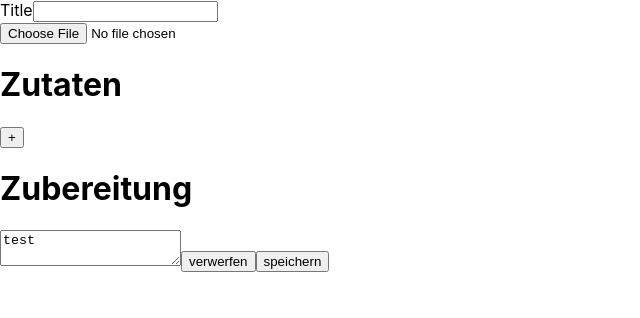
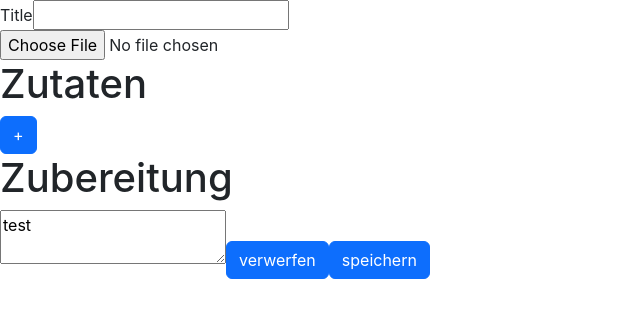
Before and after one commit to KlnSdr/webEngineering-2024-frontend, a React (Create React App) app in the folder frontend-react/: page / in a window 1280 px wide. Shown: the top 318 px of the page, without its empty margins (0-640 px from the left). Built offline with nearby package versions, Linux system fonts and the light colour scheme.

Commit message:
[FRONTEND-7]: use bootstrap buttons

```diff
--- a/frontend-react/package.json
+++ b/frontend-react/package.json
@@ -10,7 +10,9 @@
     "@types/node": "^16.18.103",
     "@types/react": "^18.3.3",
     "@types/react-dom": "^18.3.0",
+    "bootstrap": "^5.3.3",
     "react": "^18.3.1",
+    "react-bootstrap": "^2.10.4",
     "react-dom": "^18.3.1",
     "react-scripts": "5.0.1",
     "typescript": "^4.9.5",
--- a/frontend-react/src/App.tsx
+++ b/frontend-react/src/App.tsx
@@ -1,4 +1,5 @@
 import CreateRecipeView from "./views/CreateRecipeView";
+import 'bootstrap/dist/css/bootstrap.min.css';
 
 function App() {
   return (
--- a/frontend-react/src/components/AddProductLine.tsx
+++ b/frontend-react/src/components/AddProductLine.tsx
@@ -1,6 +1,6 @@
 import React, { useState } from "react";
 import Dropdown from "./Dropdown";
-import Button from "./Button";
+import Button from "react-bootstrap/Button";
 
 interface AddProductLineProps {
   products: string[];
@@ -42,11 +42,12 @@ const AddProductLine: React.FC<AddProductLineProps> = ({
       />
       <label>{unit}</label>
       <Button
-        text="entfernen"
         onClick={() => {
           onRemove();
         }}
-      />
+      >
+        entfernen
+      </Button>
     </div>
   );
 };
--- a/frontend-react/src/components/AddProducts.tsx
+++ b/frontend-react/src/components/AddProducts.tsx
@@ -1,6 +1,6 @@
 import React, { useState } from "react";
 import AddProductLine from "./AddProductLine";
-import Button from "./Button";
+import Button from "react-bootstrap/Button";
 import { NeededProduct, Product } from "../types/Products";
 
 interface AddProductsProps {
@@ -65,7 +65,6 @@ const AddProducts: React.FC<AddProductsProps> = ({
       })}
 
       <Button
-        text="+"
         onClick={() => {
           const neededProductsNew: NeededProduct[] = [
             ...neededProducts,
@@ -74,7 +73,9 @@ const AddProducts: React.FC<AddProductsProps> = ({
           setNeededProducts(neededProductsNew);
           onChange(neededProductsNew);
         }}
-      />
+      >
+        +
+      </Button>
     </div>
   );
 };
--- a/frontend-react/src/components/Button.tsx
+++ /dev/null
@@ -1,12 +0,0 @@
-import React from "react";
-
-interface ButtonProps {
-  text: string;
-  onClick: () => void;
-}
-
-const Button: React.FC<ButtonProps> = ({ text, onClick }) => {
-  return <button onClick={() => onClick()}>{text}</button>;
-};
-
-export default Button;
--- a/frontend-react/src/components/ImageUpload.tsx
+++ b/frontend-react/src/components/ImageUpload.tsx
@@ -1,4 +1,5 @@
 import React, { ChangeEvent, useState } from "react";
+import Button from "react-bootstrap/Button";
 
 interface ImageUploadProps {
   onChange: (img: File | null) => void;
@@ -45,7 +46,7 @@ const ImageUpload: React.FC<ImageUploadProps> = ({ onChange }) => {
             alt="Selected"
             style={{ width: "300px", height: "auto" }}
           />
-          <button onClick={handleRemoveImage}>Remove Image</button>
+          <Button onClick={handleRemoveImage}>Remove Image</Button>
         </div>
       )}
     </div>
--- a/frontend-react/src/views/CreateRecipeView.tsx
+++ b/frontend-react/src/views/CreateRecipeView.tsx
@@ -1,6 +1,6 @@
 import { useEffect, useState } from "react";
 import AddProducts from "../components/AddProducts";
-import Button from "../components/Button";
+import Button from "react-bootstrap/Button";
 import Heading from "../components/Heading";
 import ImageUpload from "../components/ImageUpload";
 import LabelInput from "../components/LabelInput";
@@ -55,17 +55,19 @@ function CreateRecipeView() {
         }}
       />
       <Button
-        text="verwerfen"
         onClick={() => {
           console.log("verwerfen");
         }}
-      />
+      >
+        verwerfen
+      </Button>
       <Button
-        text="speichern"
         onClick={() => {
           console.log(state);
         }}
-      />
+      >
+        speichern
+      </Button>
     </div>
   );
 }
```
Also changed, not shown: 1 other file (tests, documents, lock files or other folders).
